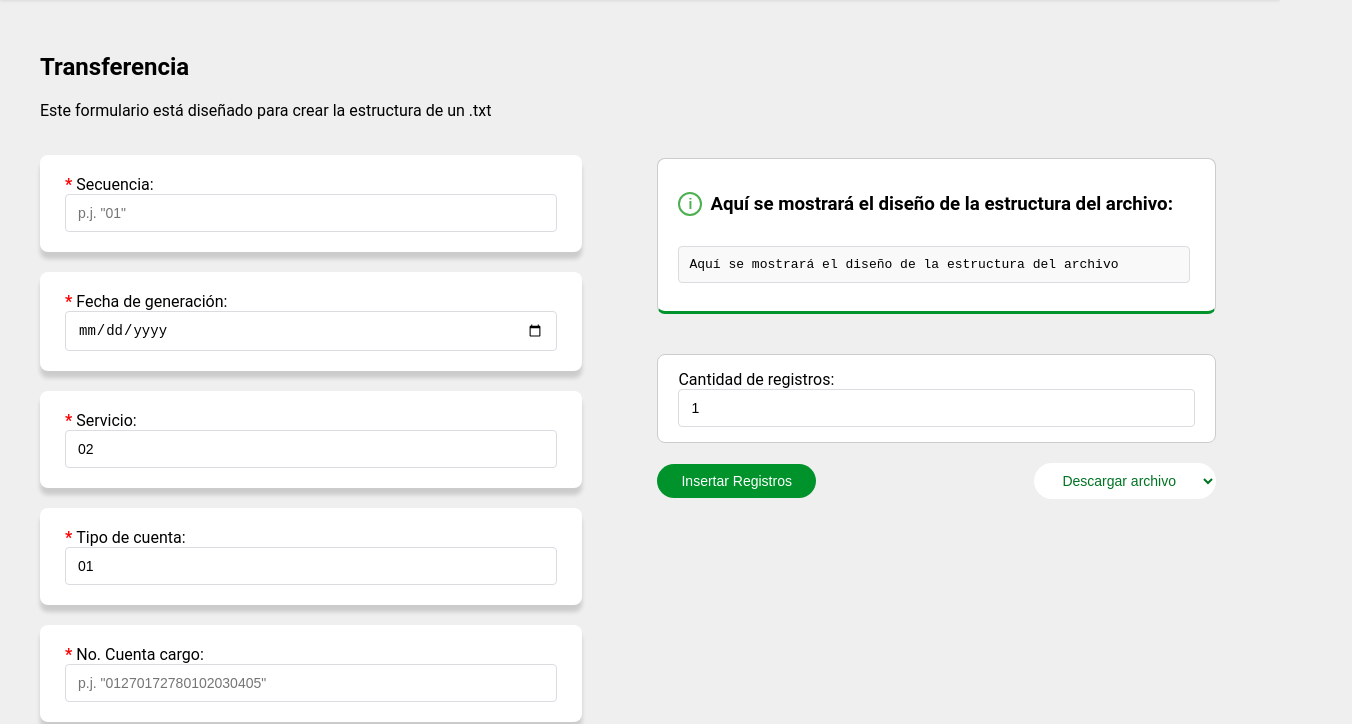
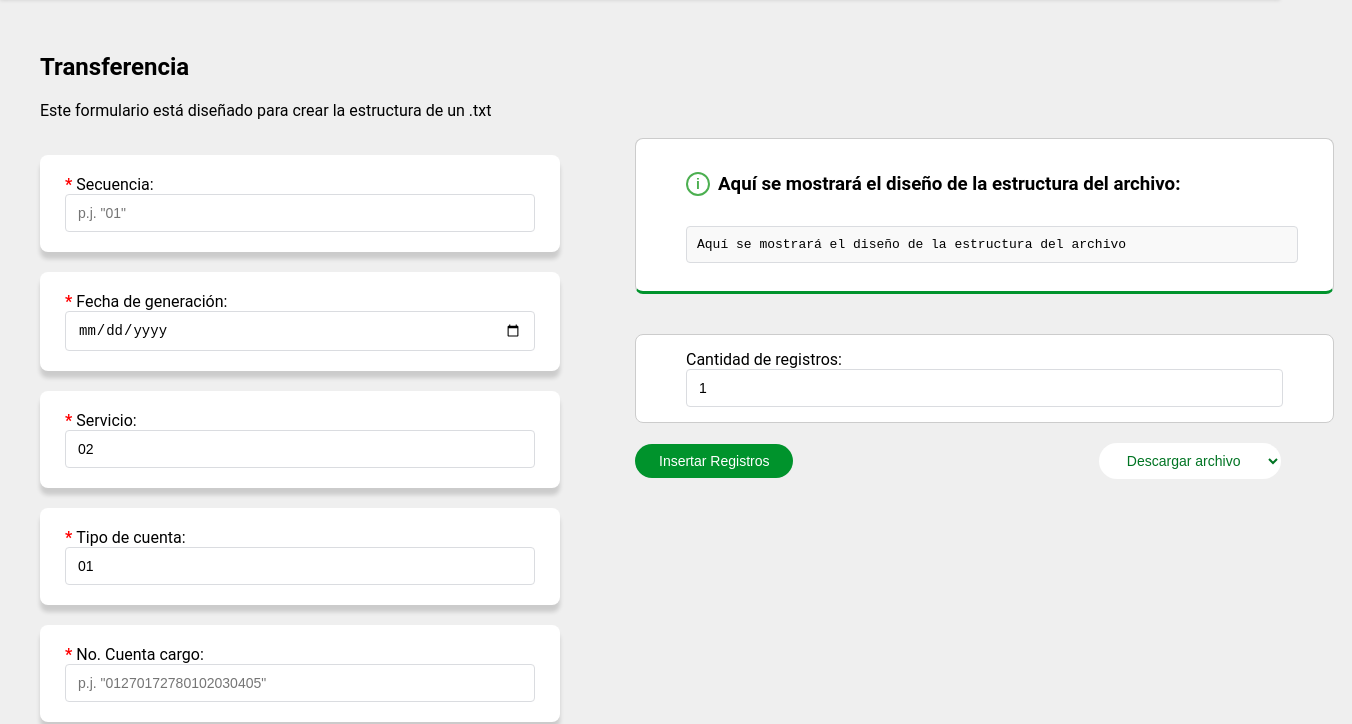
Before and after one commit to aleyohnathan/formulario011, a website: page public/views/traspasos_y_tranferencias.html in a window 1280 px wide. Shown: the part 77-801 px from the top of the page, 1352 px wide, since content can reach past the window. Drawn offline with nearby package versions, Linux system fonts and the light colour scheme; a script that the page names is missing.

Commit message:
Descripción de los cambios

```diff
--- a/public/style/style_cancelacion.css
+++ b/public/style/style_cancelacion.css
@@ -217,15 +217,23 @@ html, body {
 
 
 .preview-container {
-  margin-top: 40px;
-  padding: 15px 20px;
+  margin-top: 20px;
+  padding: 15px 50px;
   background-color: #ffffff;
   border: 1px solid #ccc;
   border-radius: 8px;
   width: 85%;
   max-width: 600px;
 }
-
+.preview-container2 {
+  margin-top: 40px;
+  padding: 15px 50px;
+  background-color: #ffffff;
+  border: 1px solid #ccc;
+  border-radius: 8px;
+  width: 85%;
+  max-width: 600px;
+}
 .preview-box {
   font-family: monospace;
   background-color: #f9f9f9;
@@ -236,7 +244,7 @@ html, body {
   overflow-x: auto;           /* scroll horizontal si es necesario */
   overflow-y: auto;           /* scroll vertical si excede la altura */
   display: block;
-  width: 490px;               /* ancho fijo o ajústalo según lo necesites */
+  width: 590px;               /* ancho fijo o ajústalo según lo necesites */
   max-height: 600px;          /* altura máxima que deseas */
 }
 
--- a/public/style/style_encabezado.css
+++ b/public/style/style_encabezado.css
@@ -9,7 +9,7 @@ html, body {
 }
 
 /* ===============================
-   🔝 Header
+   Header
 ================================= */
 .main-header {
   display: flex;
@@ -108,7 +108,7 @@ html, body {
 /* Izquierda (formulario) */
 .contenedor-izquierdo {
   flex: 1 1 50%;
-  padding: 20px;
+  padding: 35px;
 }
 
 /* Derecha (vista previa) */
@@ -119,7 +119,7 @@ html, body {
 }
 
 /* ===============================
-   📝 Formularios
+   Formularios
 ================================= */
 .form-group {
   background-color: #ffffff;
@@ -159,6 +159,7 @@ button[type="submit"] {
   font-size: 14px;
   cursor: pointer;
   transition: background-color 0.3s ease;
+
 }
 
 button[type="submit"]:hover {
@@ -166,10 +167,10 @@ button[type="submit"]:hover {
 }
 
 /* ===============================
-   📋 Vista previa
+    Vista previa
 ================================= */
 .preview-container {
-  margin-top: 40px;
+  margin-top: 65px;
   padding: 15px 20px;
   background-color: #ffffff;
   border: 1px solid #ccc;
@@ -182,7 +183,7 @@ button[type="submit"]:hover {
 .preview-box {
   font-family: monospace;
   background-color: #f9f9f9;
-  padding: 10px;
+  padding: 6px;
   border-radius: 4px;
   border: 1px solid #dadce0;
   white-space: pre;
@@ -220,7 +221,7 @@ button[type="submit"]:hover {
   color: #ffffff;
 }
 /* ===============================
-   🔚 Footer
+   Footer
 ================================= */
 .main-footer {
   background-color: #00932c;
@@ -231,7 +232,7 @@ button[type="submit"]:hover {
 }
 
 /* ===============================
-   📱 Responsivo
+   Responsivo
 ================================= */
 
 /* Tablet */
@@ -279,3 +280,52 @@ button[type="submit"]:hover {
     background-color: #0b4d23;
   }
 }
+/* ===============================
+   🔖 Detalles extra
+================================= */
+.obligatorio {
+  color: red;
+  font-weight: bold;
+}
+
+.leyenda {
+  font-size: 14px;
+  color: #555;
+  margin-top: 5px;
+}
+.leyenda ul {
+  margin: 5px 0 0 20px;
+}
+
+.form-linea {
+  display: block;
+  margin-bottom: 10px;
+  width: 100%;
+}
+
+.preview-header {
+  display: flex;
+  align-items: center;
+  gap: 8px;
+}
+
+.info-icon {
+  display: inline-flex;
+  align-items: center;
+  justify-content: center;
+  background-color: #ffffff;
+  border: 2px solid #4CAF50;
+  color: #4CAF50;
+  font-weight: bold;
+  font-family: Arial, sans-serif;
+  border-radius: 50%;
+  width: 20px;
+  height: 20px;
+  cursor: default;
+  font-size: 14px;
+}
+
+.info-icon:hover {
+  background-color: #4CAF50;
+  color: #ffffff;
+}
--- a/public/style/style_nomenclatura.css
+++ b/public/style/style_nomenclatura.css
@@ -109,7 +109,7 @@ html, body {
 /* Izquierda (formulario) */
 .contenedor-izquierdo {
   flex: 1 1 50%;
-  padding: 20px;
+  padding: 35px;
 }
 
 /* Derecha (vista previa) */
@@ -196,7 +196,7 @@ button[type="submit"]:hover {
 .preview-box {
   font-family: monospace;
   background-color: #f9f9f9;
-  padding: 10px;
+  padding: 6px;
   border-radius: 4px;
   border: 1px solid #dadce0;
   white-space: pre;
--- a/public/style/style_ordenes.css
+++ b/public/style/style_ordenes.css
@@ -265,10 +265,9 @@ html, body {
   background-color: #efefef;
 }
 
-
 .preview-container {
-  margin-top: 40px;
-  padding: 15px 20px;
+  margin-top: 20px;
+  padding: 15px 50px;
   background-color: #ffffff;
   border: 1px solid #ccc;
   border-radius: 8px;
@@ -277,7 +276,7 @@ html, body {
 }
 .preview-container2 {
   margin-top: 40px;
-  padding: 15px 20px;
+  padding: 15px 50px;
   background-color: #ffffff;
   border: 1px solid #ccc;
   border-radius: 8px;
@@ -294,7 +293,7 @@ html, body {
   overflow-x: auto;           /* scroll horizontal si es necesario */
   overflow-y: auto;           /* scroll vertical si excede la altura */
   display: block;
-  width: 490px;               /* ancho fijo o ajústalo según lo necesites */
+  width: 590px;               /* ancho fijo o ajústalo según lo necesites */
   max-height: 600px;          /* altura máxima que deseas */
 }
 
--- a/public/style/style_tranferencias.css
+++ b/public/style/style_tranferencias.css
@@ -263,8 +263,8 @@ html, body {
 
 
 .preview-container {
-  margin-top: 40px;
-  padding: 15px 20px;
+  margin-top: 20px;
+  padding: 15px 50px;
   background-color: #ffffff;
   border: 1px solid #ccc;
   border-radius: 8px;
@@ -273,7 +273,7 @@ html, body {
 }
 .preview-container2 {
   margin-top: 40px;
-  padding: 15px 20px;
+  padding: 15px 50px;
   background-color: #ffffff;
   border: 1px solid #ccc;
   border-radius: 8px;
@@ -290,7 +290,7 @@ html, body {
   overflow-x: auto;           /* scroll horizontal si es necesario */
   overflow-y: auto;           /* scroll vertical si excede la altura */
   display: block;
-  width: 490px;               /* ancho fijo o ajústalo según lo necesites */
+  width: 590px;               /* ancho fijo o ajústalo según lo necesites */
   max-height: 600px;          /* altura máxima que deseas */
 }
 
--- a/server.js
+++ b/server.js
@@ -5,14 +5,14 @@ import { fileURLToPath } from 'url';
 const app = express();
 const PORT = process.env.PORT || 3000;
 
-// Necesario para obtener __dirname en ES Modules
+
 const __filename = fileURLToPath(import.meta.url);
 const __dirname = path.dirname(__filename);
 
-// Servir archivos estáticos desde "dist"
+
 app.use(express.static(path.join(__dirname, 'dist')));
 
-// Redirigir todas las rutas al index.html (opcional para SPA)
+
 app.get('/', (req, res) => {
 
   res.sendFile(path.join(__dirname, 'dist', 'index.html'));
```
Also changed, not shown: .render.yaml.
